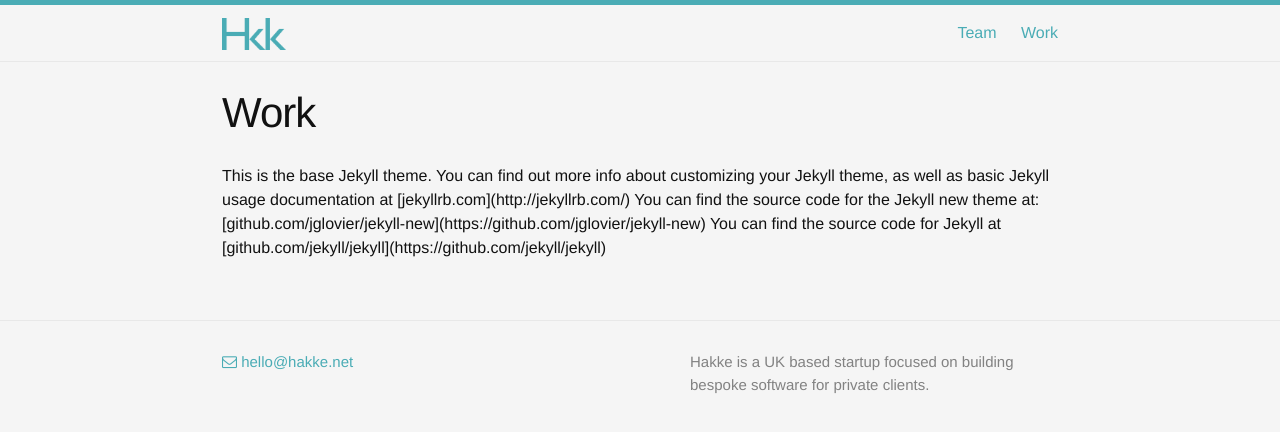
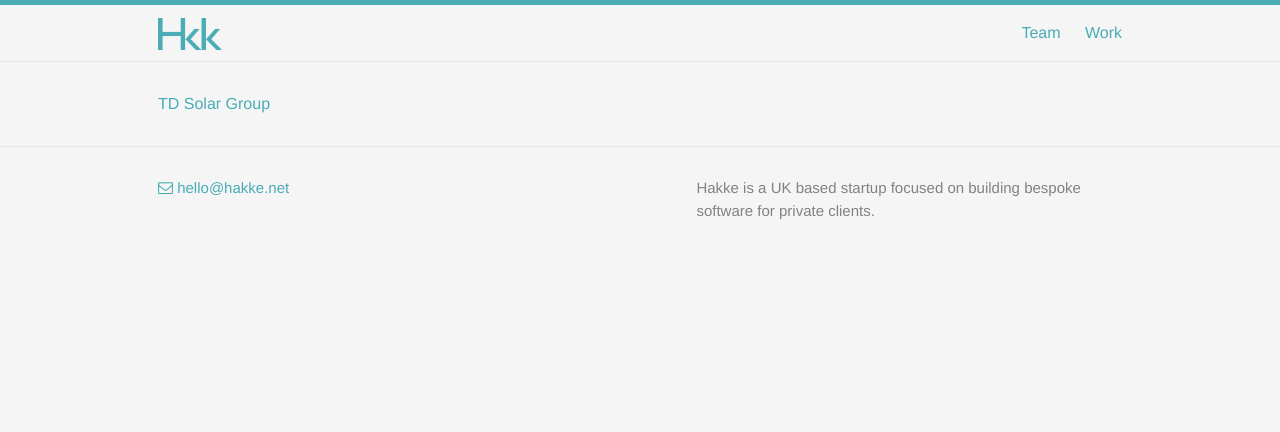
Before and after one commit to hakke-team/hakke-site, a Jekyll site: the page built from work.html, in a window 1280 px wide. Shown: the top 432 px of the page. Built offline with Jekyll 4.4.1, drawn with Linux system fonts in a browser that asks for light colours; nearby versions of some CDN libraries.

Commit message:
Stub of work pages/posts.

```diff
--- /dev/null
+++ b/_layouts/work.html
@@ -0,0 +1,24 @@
+<!DOCTYPE html>
+<html>
+
+  {% include head.html %}
+
+  <body>
+
+    {% include header.html %}
+
+    <div class="page-content">
+      <div class="wrapper">
+        {% for post in site.posts %}
+          {% if post.categories contains "work" %}
+          <a class="page-link" href="{{ post.url | prepend: site.baseurl }}">{{ post.title }}</a>
+          {% endif %}
+        {% endfor %}
+      </div>
+    </div>
+
+    {% include footer.html %}
+
+  </body>
+
+</html>
--- a/_sass/_layout.scss
+++ b/_sass/_layout.scss
@@ -316,6 +316,10 @@
     width: 33.333%;
     float: left;
     margin-bottom: 30px;
+
+    @include media-query(1200px) {
+      width: 100%;
+    }
   }
 
   .card-con {
--- a/css/main.scss
+++ b/css/main.scss
@@ -23,7 +23,7 @@ $grey-color-light: lighten($grey-color, 40%);
 $grey-color-dark:  darken($grey-color, 25%);
 
 // Width of the content area
-$content-width:    70%;
+$content-width:    80%;
 
 $on-palm:          600px;
 $on-laptop:        800px;
--- a/work.html
+++ b/work.html
@@ -1,11 +1,5 @@
 ---
-layout: page
+layout: work
 title: Work
 permalink: /work/
 ---
-
-This is the base Jekyll theme. You can find out more info about customizing your Jekyll theme, as well as basic Jekyll usage documentation at [jekyllrb.com](http://jekyllrb.com/)
-
-You can find the source code for the Jekyll new theme at: [github.com/jglovier/jekyll-new](https://github.com/jglovier/jekyll-new)
-
-You can find the source code for Jekyll at [github.com/jekyll/jekyll](https://github.com/jekyll/jekyll)
```
Also changed, not shown: _posts/2015-08-23-td-solar-group.markdown (added, +7 -0 lines).
